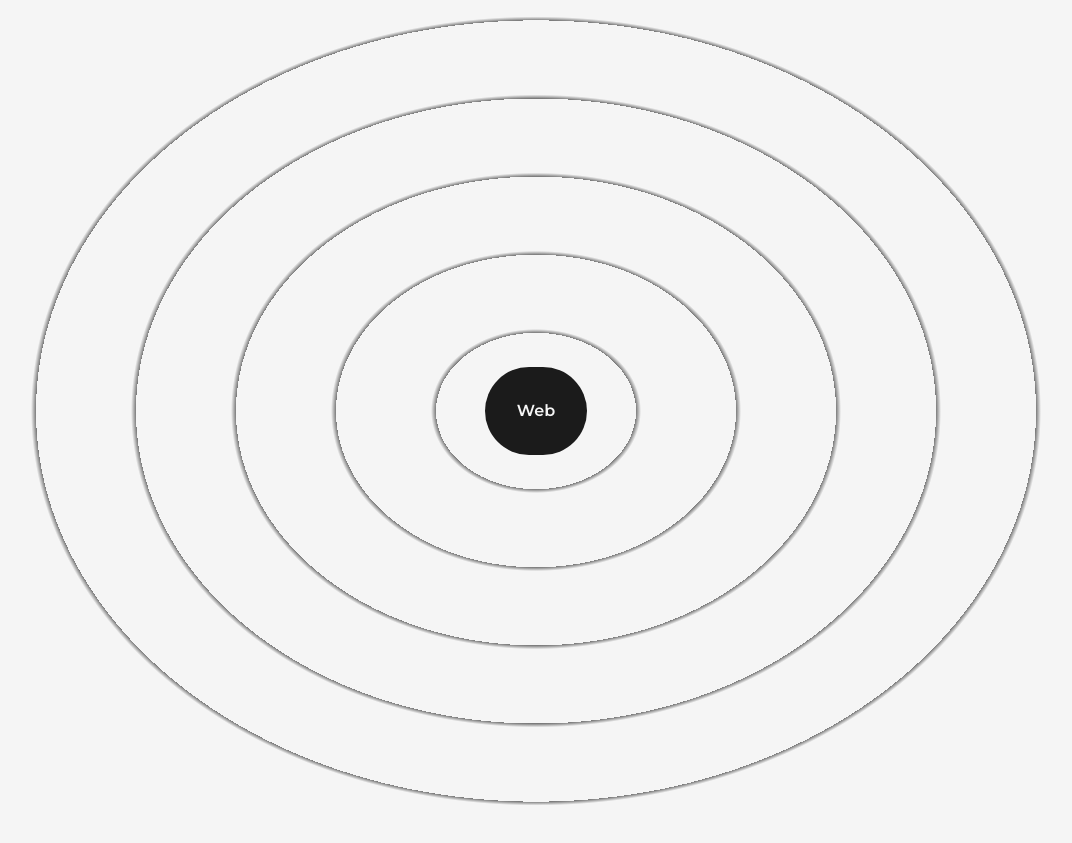
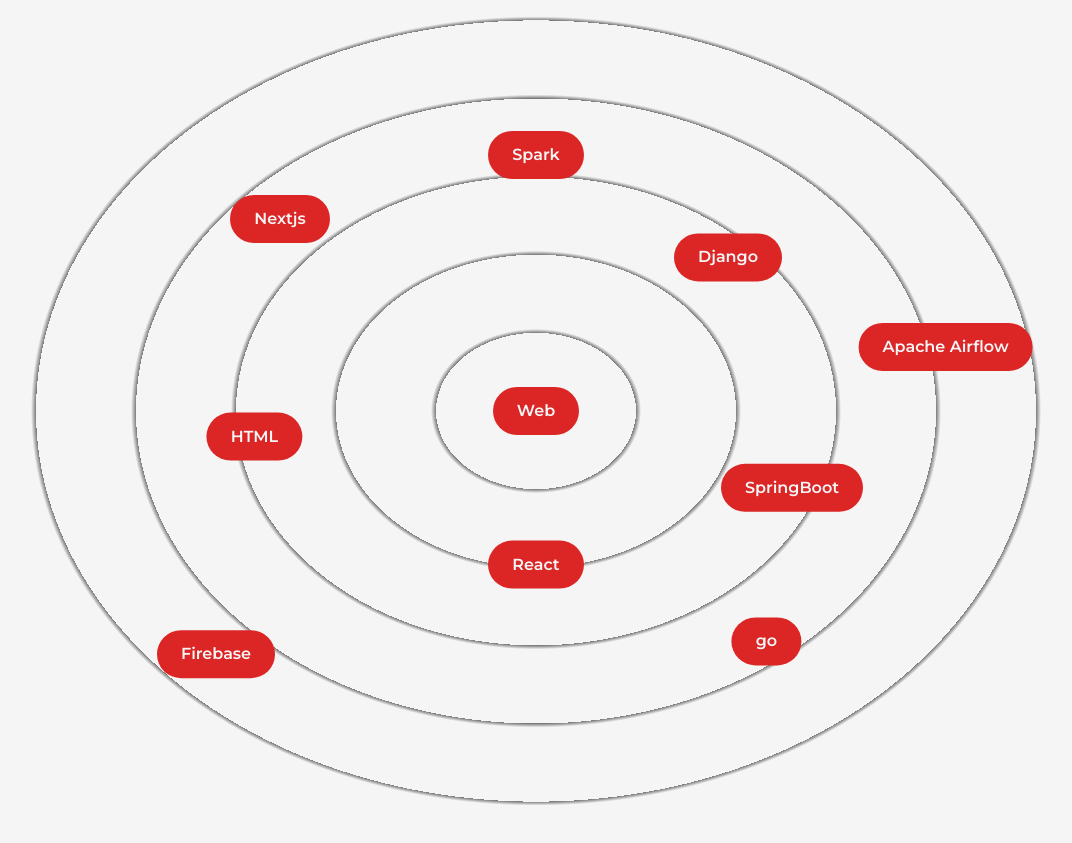
Before and after one commit to fromgopi/gk-portfolio, a Next.js app: page /about in a window 1280 px wide. Shown: the part 1545-2388 px from the top of the page, without its empty margins (104-1176 px from the left). Built offline with nearby package versions, Linux system fonts and the light colour scheme.

Commit message:
adding some components
Signed-off-by: Gopi Krishna M <gopi.muktevi@gmail.com>

```diff
--- a/src/components/Skills.js
+++ b/src/components/Skills.js
@@ -1,7 +1,20 @@
 import React from 'react'
 import { motion } from 'framer-motion';
 
-
+const Skill = ({name, x, y}) => {
+    return(
+        <motion.div className='flex items-center justify-center
+                rounded-full font-semibold  bg-red-600 text-light py-3 px-6
+                shadow-dark cursor-move absolute'
+                whileHover={{scale:1.03}}
+                initial={{x:0,y:0}}
+                animate={{x:x, y:y}}
+                transition={{duration: 1.5}}
+            >
+                    {name}
+            </motion.div>
+    )
+}
 
 const Skills = () => {
     return (
@@ -10,12 +23,23 @@
         <div className='w-full h-screen relative flex items-center
             justify-center rounded-full bg-circularLight'>
 
-            <motion.div className='flex items-center justify-center
+            {/* <motion.div className='flex items-center justify-center
                 rounded-full font-semibold  bg-dark text-light p-8 shadow-dark cursor-move'
                 whileHover={{scale:1.03}}
             >
                     Web
-            </motion.div>
+            </motion.div> */}
+            <Skill name='Web' x="0vw" y="0vw" />
+            <Skill name='HTML' x="-22vw" y="2vw" />
+            <Skill name='SpringBoot' x="20vw" y="6vw" />
+            <Skill name='React' x="0vw" y="12vw" />
+            <Skill name='Nextjs' x="-20vw" y="-15vw" />
+            <Skill name='Django' x="15vw" y="-12vw" />
+            <Skill name='Apache Airflow' x="32vw" y="-5vw" />
+            <Skill name='Spark' x="0vw" y="-20vw" />
+            <Skill name='Firebase' x="-25vw" y="19vw" />
+            <Skill name='go' x="18vw" y="18vw" />
+
         </div>
         </>
     )
```
